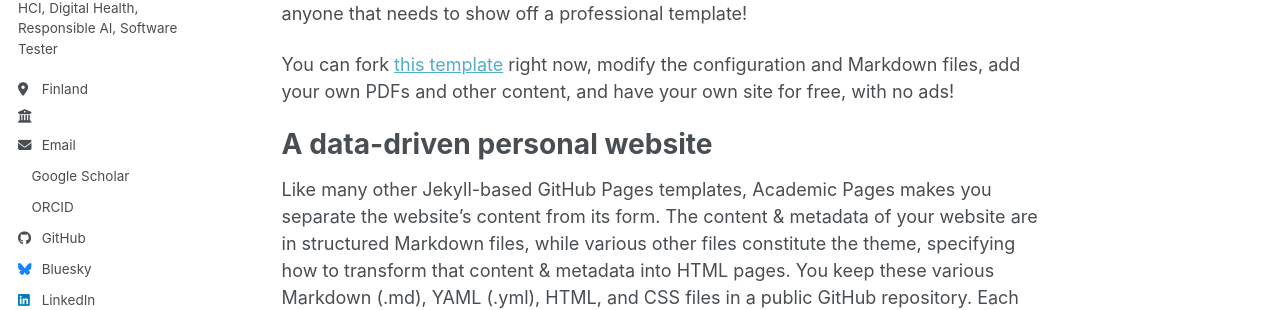
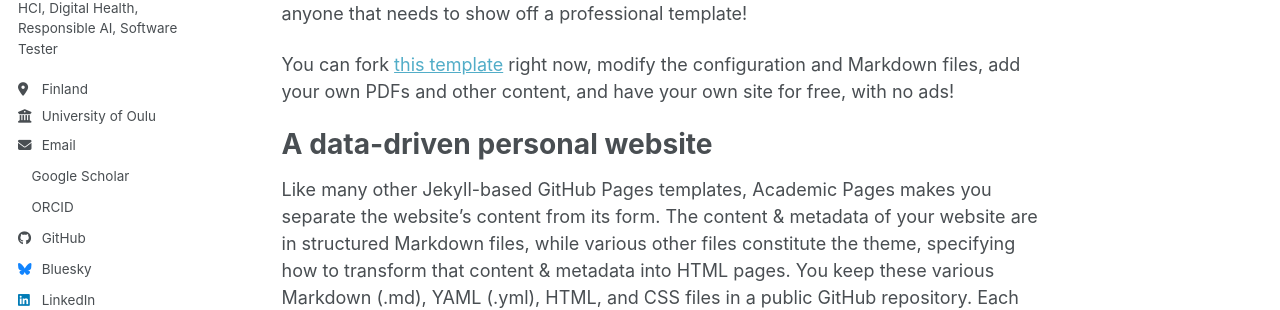
Before and after one commit to Josiecontrolling326/josiecontrolling326.github.io, a Jekyll site: the page built from _pages/about.md, in a window 1280 px wide. Shown: the part 360-670 px from the top of the page. Built offline with Jekyll 4.4.1, drawn with Linux system fonts in a browser that asks for light colours; a style sheet for code colours, icons or effects is not loaded.

Commit message:
Update employer information in config file

```diff
--- a/_config.yml
+++ b/_config.yml
@@ -28,7 +28,7 @@ author:
   pronouns         : # example: "she/her"
   bio              : "Junior Researcher, Interdisciplinary Researcher, HCI, Digital Health, Responsible AI, Software Tester"
   location         : "Finland"
-  employer         : ""
+  employer         : "University of Oulu"
   uri              : # URL
   email            : "lakshmi.mampatta@gmail.com"
 
```
